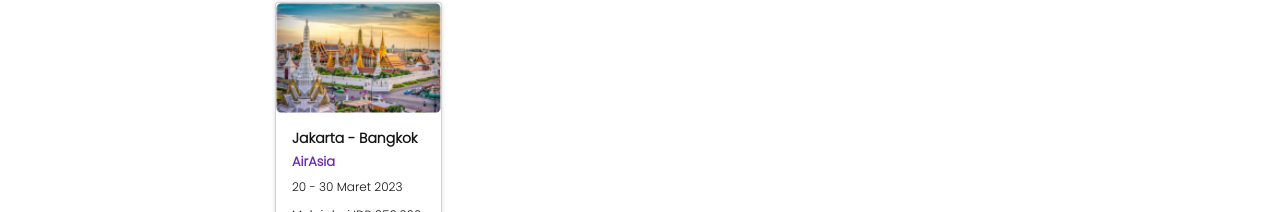
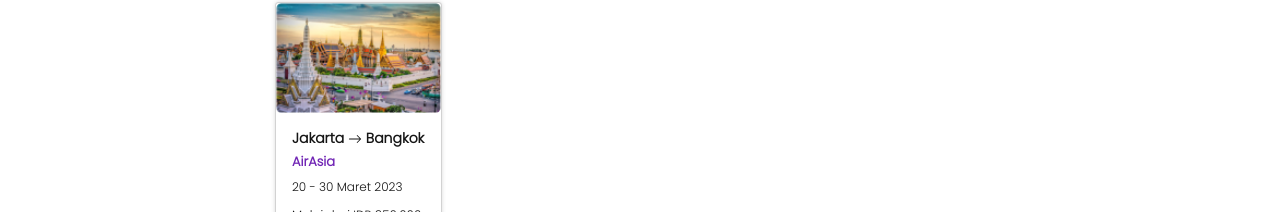
Before and after one commit to Latifano/Final-Project-Team2-FEJS, a React (Create React App) app: page / in a window 1280 px wide. Shown: the part 740-952 px from the top of the page. Built offline with nearby package versions, Linux system fonts and the light colour scheme; no server answers.

Commit message:
ubah icon arrow

```diff
--- a/package.json
+++ b/package.json
@@ -3,12 +3,17 @@
   "version": "0.1.0",
   "private": true,
   "dependencies": {
+    "@fortawesome/fontawesome-svg-core": "^6.4.0",
+    "@fortawesome/free-regular-svg-icons": "^6.4.0",
+    "@fortawesome/free-solid-svg-icons": "^6.4.0",
+    "@fortawesome/react-fontawesome": "^0.2.0",
     "@testing-library/jest-dom": "^5.14.1",
     "@testing-library/react": "^13.0.0",
     "@testing-library/user-event": "^13.2.1",
     "bootstrap": "^5.3.0",
     "react": "^18.2.0",
     "react-bootstrap": "^2.7.4",
+    "react-bootstrap-icons": "^1.10.3",
     "react-dom": "^18.2.0",
     "react-icons": "^4.9.0",
     "react-router-dom": "^6.12.0",
--- a/src/pages/Home.jsx
+++ b/src/pages/Home.jsx
@@ -16,6 +16,7 @@
 import search_logo from "../styles/images/fi_search.png";
 
 import img_destination1 from "../styles/images/img_destination1.png";
+import { ArrowRight } from "react-bootstrap-icons";
 
 // import css
 import "../styles/home.css";
@@ -134,7 +135,10 @@
                   src={img_destination1}
                 />
                 <Card.Body>
-                  <h6 className="destination">Jakarta - Bangkok</h6>
+                  <h6 className="destination">
+                    Jakarta <ArrowRight /> Bangkok
+                  </h6>
+
                   <h6 className="airline">AirAsia</h6>
                   <h6 className="date">20 - 30 Maret 2023</h6>
                   <h6 className="price">Mulai dari IDR 950.000 </h6>
```
Also changed, not shown: 1 other file (tests, documents, lock files or other folders).
